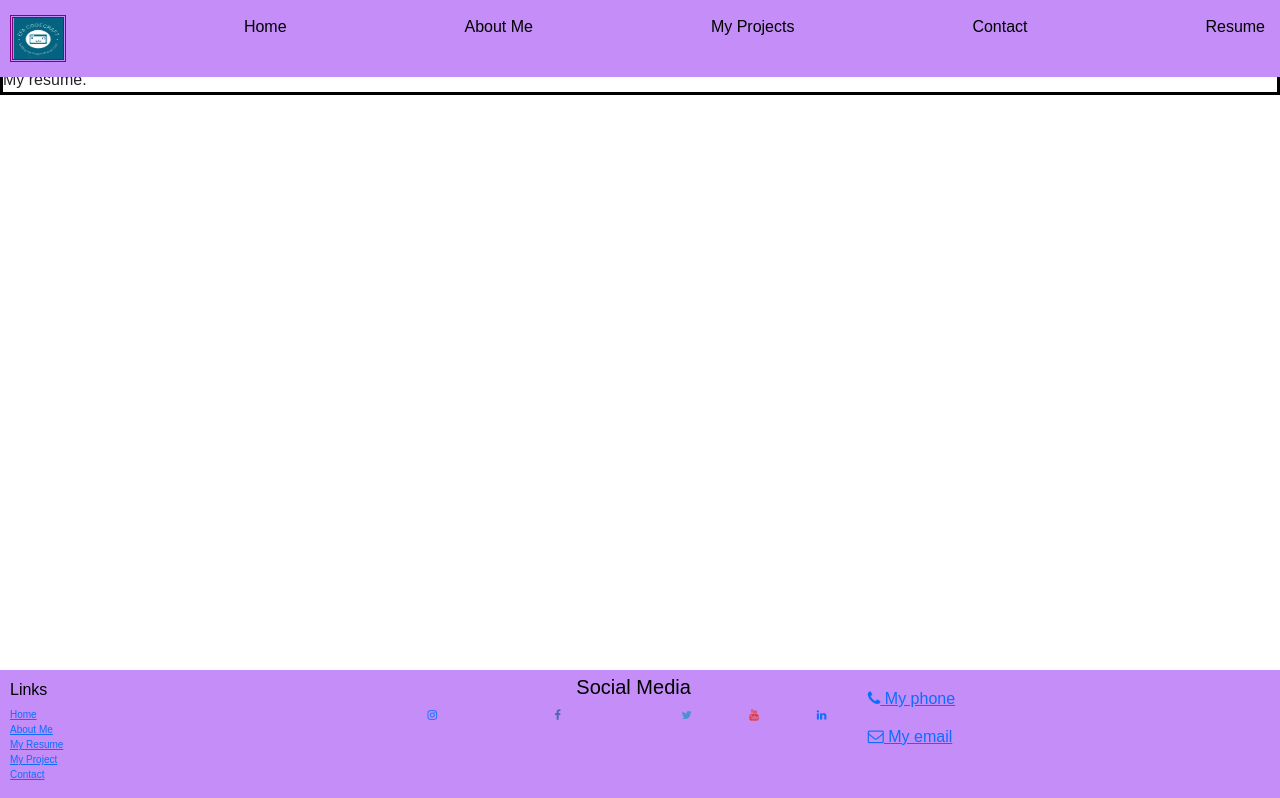
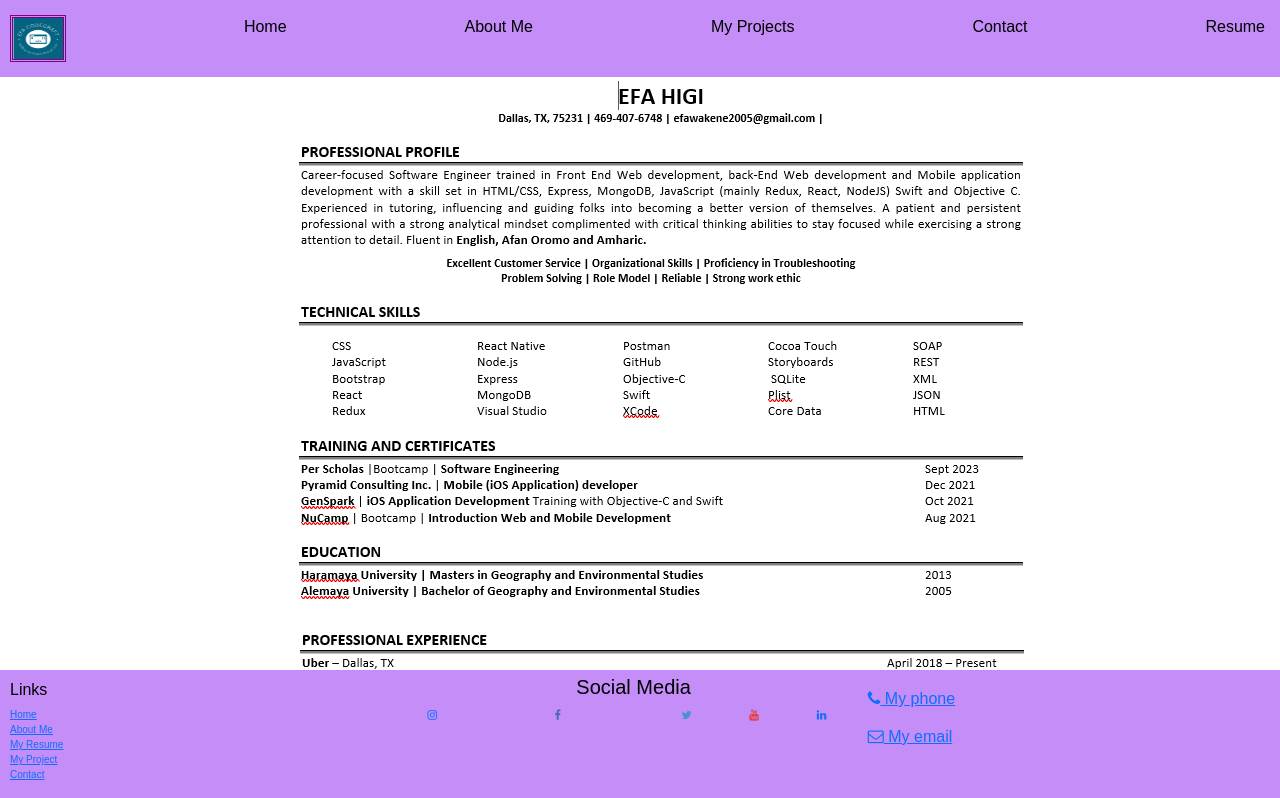
Before and after one commit to efahigi/efahigi.github.io, a React (Create React App) app: page /resume in a window 1280 px wide. Shown: the top 798 px of the page. Built offline with nearby package versions, Linux system fonts and the light colour scheme.

Commit message:
Final commit

```diff
--- a/src/contacts.css
+++ b/src/contacts.css
@@ -10,9 +10,7 @@
   ;
 }
 .physicalAddress{
-
     width: 50%;
-
 }
 .map{
     margin-top: 45px;
--- a/src/pages/About.jsx
+++ b/src/pages/About.jsx
@@ -28,9 +28,6 @@
             </div>
           </div>
         </div>
-        <div className="myInformation">
-
-        </div>
       </div>
     </div>
   );
--- a/src/pages/Resume.jsx
+++ b/src/pages/Resume.jsx
@@ -3,8 +3,11 @@
 function Experience() {
   return (
     <div className='resumePage'>
-      My resume.
+      {/* <div className='resumeImage'> */}
+    <img src = "images/resume1.png" className='resumeImage' alt =''/>
+    <img src = "images/resume2.png" className='resumeImage1' alt =''/>
     </div>
+    // </div>
   )
 }
 
--- a/src/resume.css
+++ b/src/resume.css
@@ -1,6 +1,10 @@
 .resumePage{
-    border: solid black;
 
+    margin-top: 75px;
+    align-items: center;
+    height: 205vh;
+    margin-left: 20%;
+    margin-right: 10%;
 
-    margin-top: 65px;
+    /* background-color: rgb(157, 157, 192); */
 }
```
Also changed, not shown: public/images/resume1.png (added), public/images/resume2.png (added).
